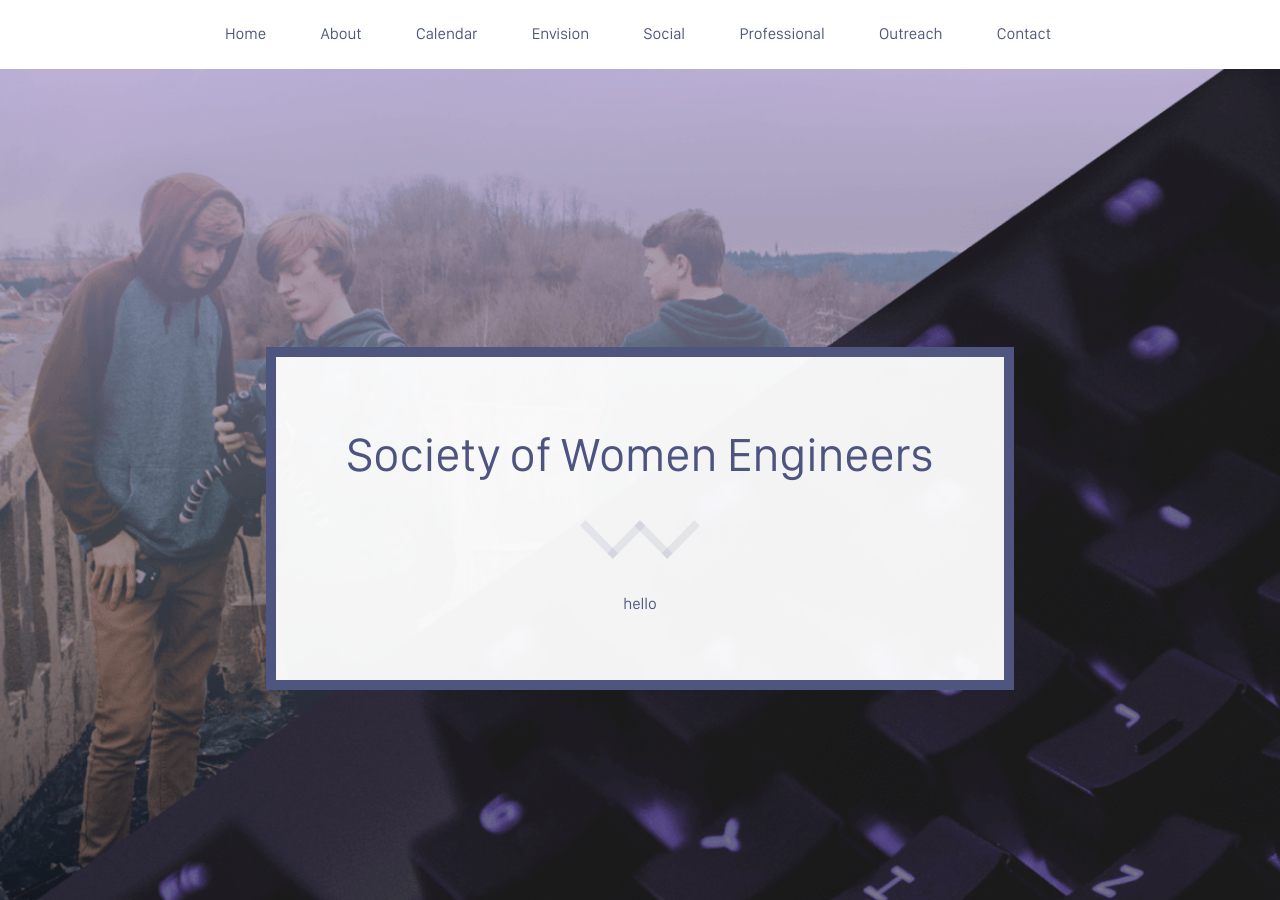
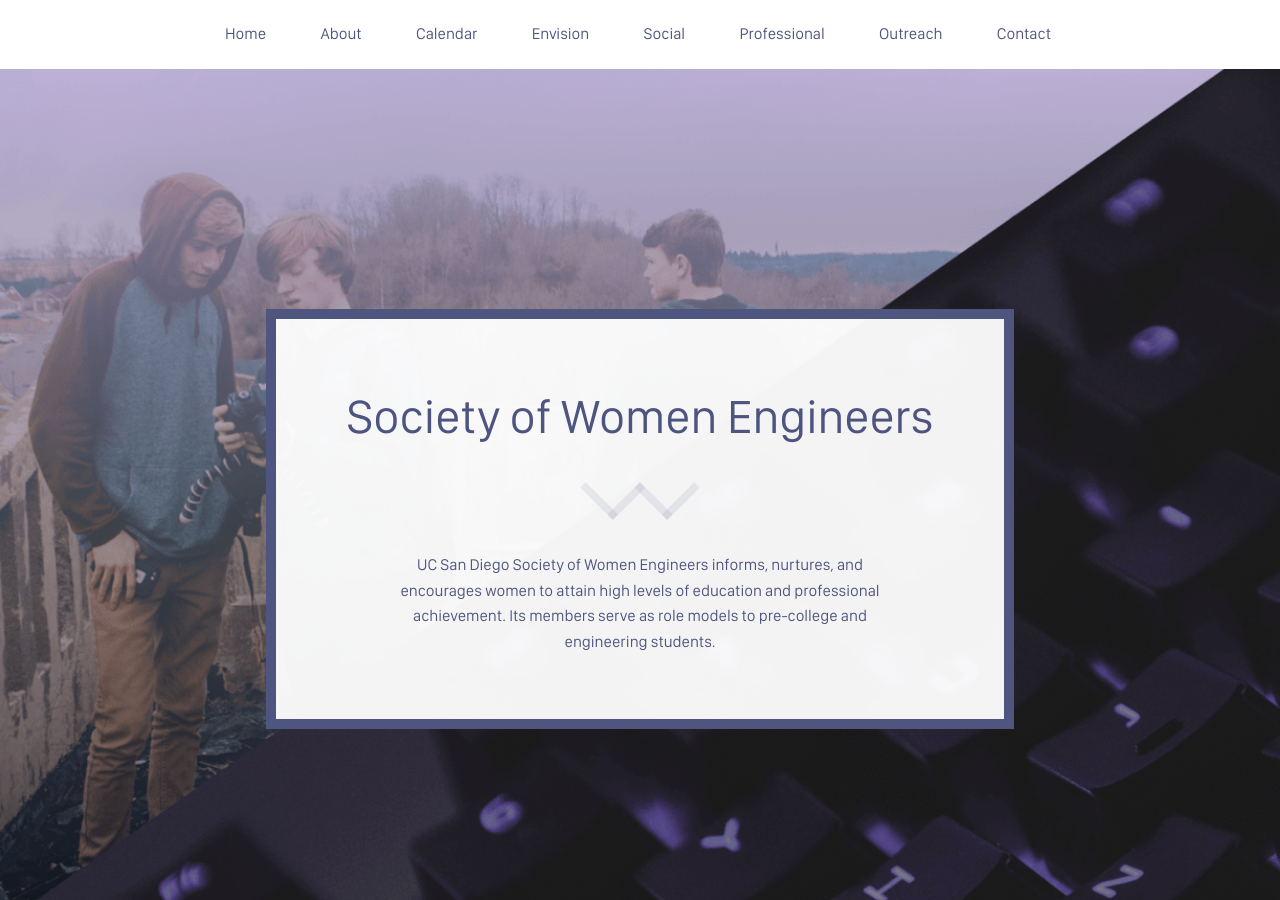
Before and after one commit to sweucsd/swe-website-old, a Jekyll site: the page built from index.markdown, in a window 1280 px wide and 900 px high. Built offline with Jekyll 4.4.1, drawn with Linux system fonts in a browser that asks for light colours; comment, search, counter and statistics services are not loaded.

Commit message:
Updated Index

```diff
--- a/index.markdown
+++ b/index.markdown
@@ -3,7 +3,9 @@
 date: 2017-06-27 02:25:00 Z
 permalink: "/"
 position: 0
-intro: hello
+intro: UC San Diego Society of Women Engineers informs, nurtures, and encourages women
+  to attain high levels of education and professional achievement. Its members serve
+  as role models to pre-college and engineering students.
 subtitle: Recent Events
 layout: index
 ---
```
